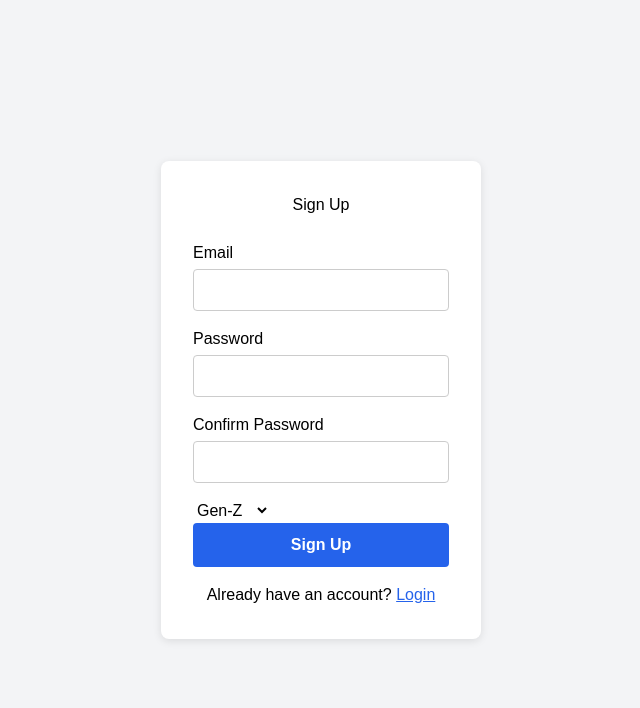
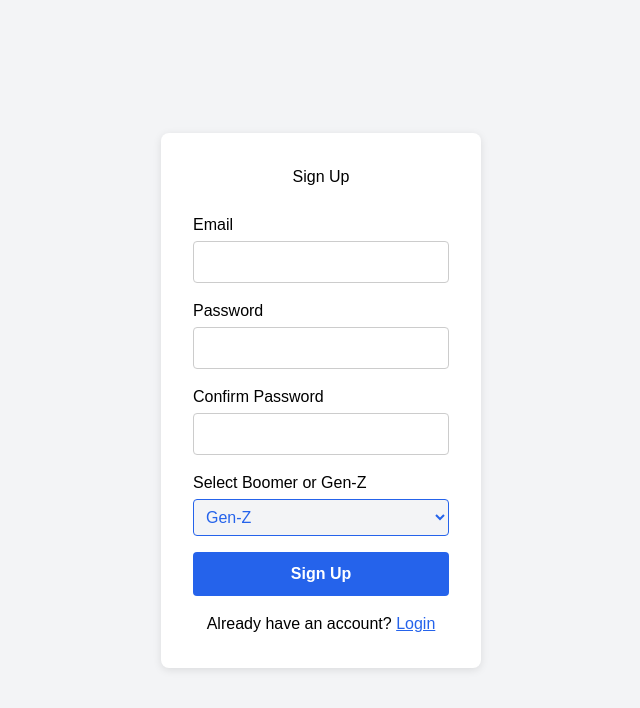
Before and after one commit to raphaelvermeil/gen-z-translator, a Next.js app: page /login in a window 1280 px wide. Both pictures are taken after a click on the button "Sign up". Shown: the top 708 px of the page, without its empty margins (319-959 px from the left). Built offline with nearby package versions, Linux system fonts and the light colour scheme.

Commit message:
drop down fixed

```diff
--- a/app/login/page.tsx
+++ b/app/login/page.tsx
@@ -75,10 +75,27 @@ export default function LoginPage() {
         )}
         {!isLogin && (
 
-          <select value={persona} onChange={e => setPersona(e.target.value)}>
-            <option value="gen-z">Gen-Z</option>
-            <option value="boomer">Boomer</option>
-          </select>
+          <div style={{ marginBottom: 16 }}>
+    <label htmlFor="persona" style={{ display: "block", marginBottom: 4 }}>Select Boomer or Gen-Z</label>
+    <select
+      id="persona"
+      value={persona}
+      onChange={e => setPersona(e.target.value)}
+      style={{
+        width: "100%",
+        padding: 8,
+        borderRadius: 4,
+        border: "1px solid #2563eb",
+        background: "#f3f4f6",
+        color: "#2563eb",
+        fontWeight: 500
+      }}
+      required
+    >
+      <option value="gen-z">Gen-Z</option>
+      <option value="boomer">Boomer</option>
+    </select>
+  </div>
 
 
         )}
```
